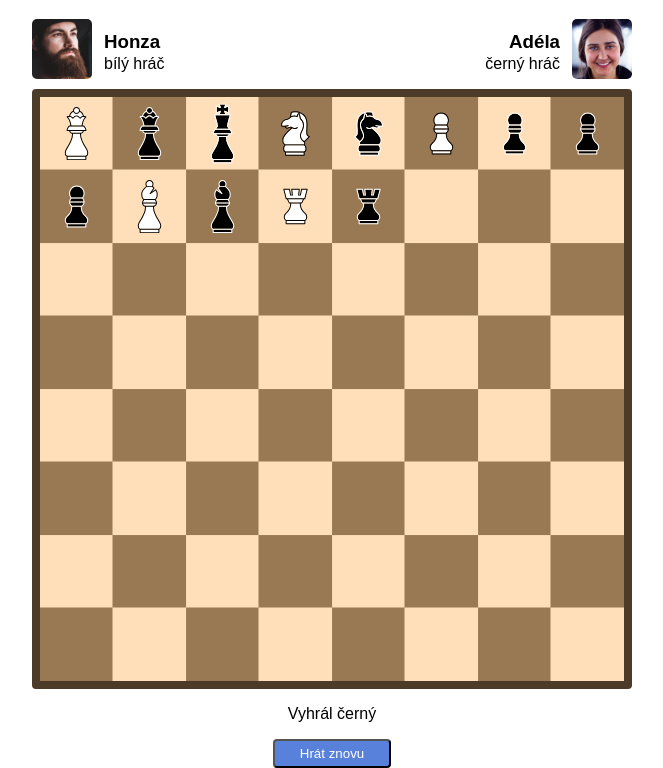
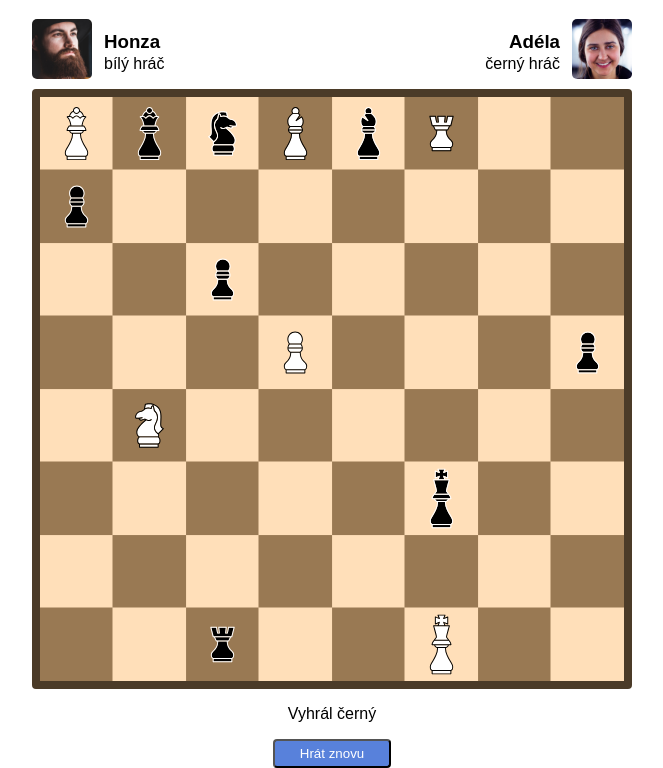
Before and after one commit to HTML-a-CSS-2-Podzim-2021-Online/sachy-nasajana, a plain HTML site: page index.html in a window 1280 px wide. Shown: the part 61-829 px from the top of the page, without its empty margins (308-971 px from the left). Drawn offline with Linux system fonts and the light colour scheme.

Commit message:
rozmístění figur

```diff
--- a/index.html
+++ b/index.html
@@ -41,6 +41,7 @@
         <img src="obrazky/figurky/dama-bila.svg" class="fig dama-b" alt="Bílá dáma">
         <img src="obrazky/figurky/dama-cerna.svg" class="fig dama-c" alt="Černá dáma">
         <img src="obrazky/figurky/kral-cerna.svg" class="fig kral-c" alt="Černý král">
+        <img src="obrazky/figurky/kral-bila.svg" class="fig kral-b" alt="Bílý král">
         <img src="obrazky/figurky/kun-bila.svg" class="fig kun-b" alt="Bílý kůň">
         <img src="obrazky/figurky/kun-cerna.svg" class="fig kun-c" alt="Černý kůň">
         <img src="obrazky/figurky/pesec-bila.svg" class="fig pesec-b" alt="Bílý pěšec">
--- a/styly.css
+++ b/styly.css
@@ -73,3 +73,48 @@ body {
     width: 100%;
     justify-self: center;
 }
+
+.strelec-c {
+    grid-column: 5;
+    grid-row: 1;
+}
+
+.kral-b {
+    grid-column: 6;
+    grid-row: 8;
+}
+
+.kral-c {
+    grid-column: 6;
+    grid-row: 6;
+}
+
+.kun-b {
+    grid-column: 2;
+    grid-row: 5;
+}
+
+.pesec-b {
+    grid-column: 4;
+    grid-row: 4;
+}
+
+.pesec-c-1 {
+    grid-column: 1;
+    grid-row: 2;
+}
+
+.pesec-c-2 {
+    grid-column: 3;
+    grid-row: 3;
+}
+
+.pesec-c-3 {
+    grid-column: 8;
+    grid-row: 4;
+}
+
+.vez-c {
+    grid-column: 3;
+    grid-row: 8;
+}
```
